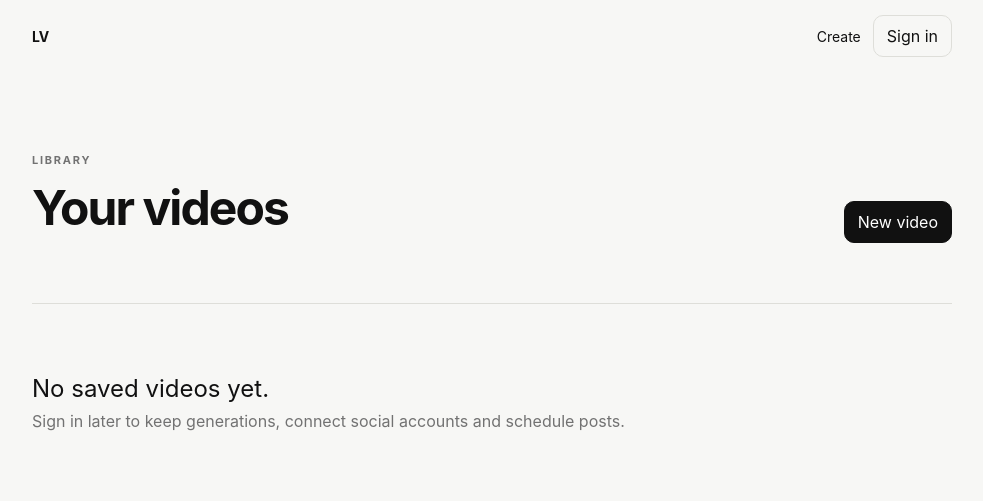
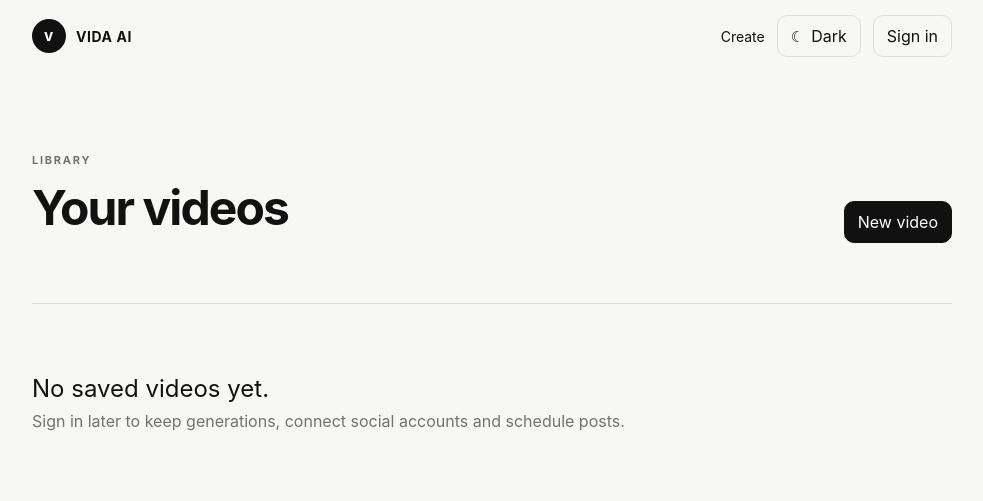
Before and after one commit to Elvmeen/lean-ai-video, a FastAPI app: page /app in a window 1280 px wide. Shown: the top 501 px of the page, without its empty margins (148-1131 px from the left). Run offline with FastAPI, Linux system fonts and the light colour scheme.

Commit message:
Update VIDA AI library branding and theme toggle

```diff
--- a/app/templates/dashboard.html
+++ b/app/templates/dashboard.html
@@ -1,6 +1,6 @@
 <!doctype html>
-<html lang="en"><head><meta charset="utf-8"><meta name="viewport" content="width=device-width,initial-scale=1"><title>Library · {{ app_name }}</title><link rel="stylesheet" href="/static/app.css"></head>
-<body><header class="nav wrap"><a class="brand" href="/">LV</a><div class="nav-actions"><a href="/">Create</a><button class="ghost">Sign in</button></div></header>
+<html lang="en" data-theme="light"><head><meta charset="utf-8"><meta name="viewport" content="width=device-width,initial-scale=1"><title>Library · VIDA AI</title><script>(()=>{const saved=localStorage.getItem('vida-theme');if(saved)document.documentElement.dataset.theme=saved;})();</script><link rel="stylesheet" href="/static/app.css"></head>
+<body><header class="nav wrap"><a class="brand brand-word" href="/" aria-label="VIDA AI home"><span class="brand-mark">V</span><span>VIDA AI</span></a><div class="nav-actions"><a href="/">Create</a><button id="themeToggle" class="ghost theme-toggle" type="button" aria-label="Switch colour theme"><span class="theme-icon">☾</span><span class="theme-label">Dark</span></button><button class="ghost">Sign in</button></div></header>
 <main class="wrap dashboard"><div class="page-title"><div><p class="eyebrow">LIBRARY</p><h2>Your videos</h2></div><a class="primary linkbtn" href="/">New video</a></div>
 <div class="empty"><p>No saved videos yet.</p><span>Sign in later to keep generations, connect social accounts and schedule posts.</span></div>
-<div class="schedule"><h3>Scheduled</h3><p>Nothing scheduled.</p></div></main></body></html>
+<div class="schedule"><h3>Scheduled</h3><p>Nothing scheduled.</p></div></main><script src="/static/app.js"></script></body></html>
```
